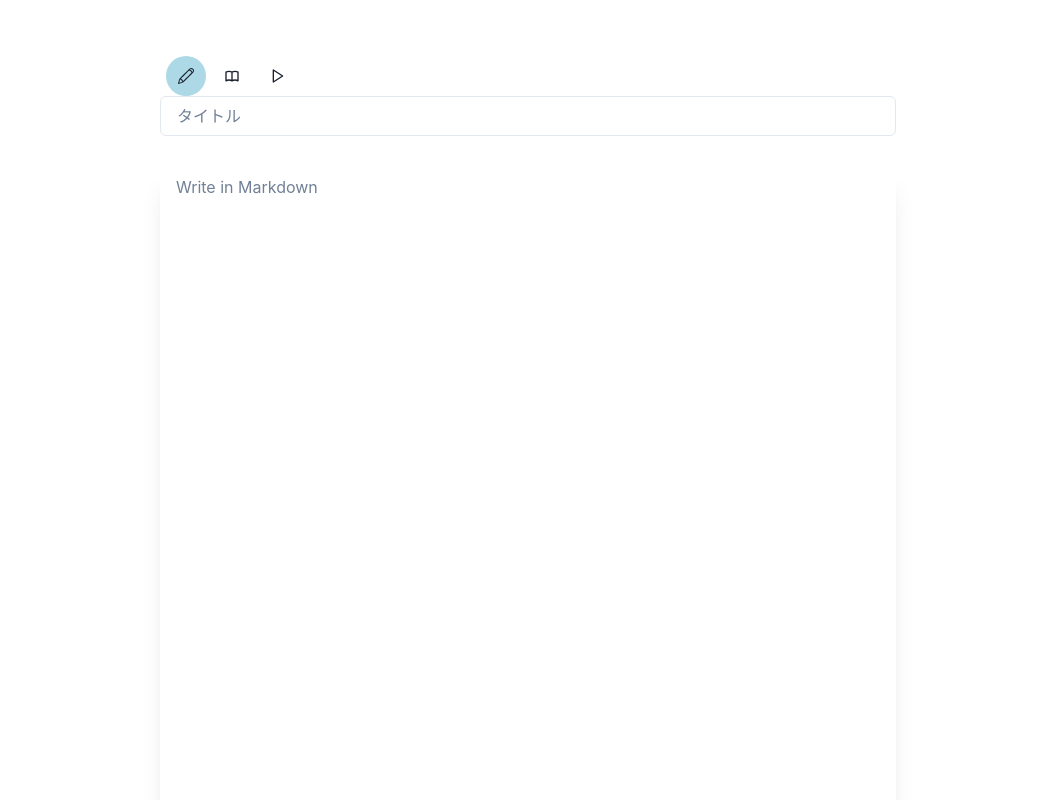
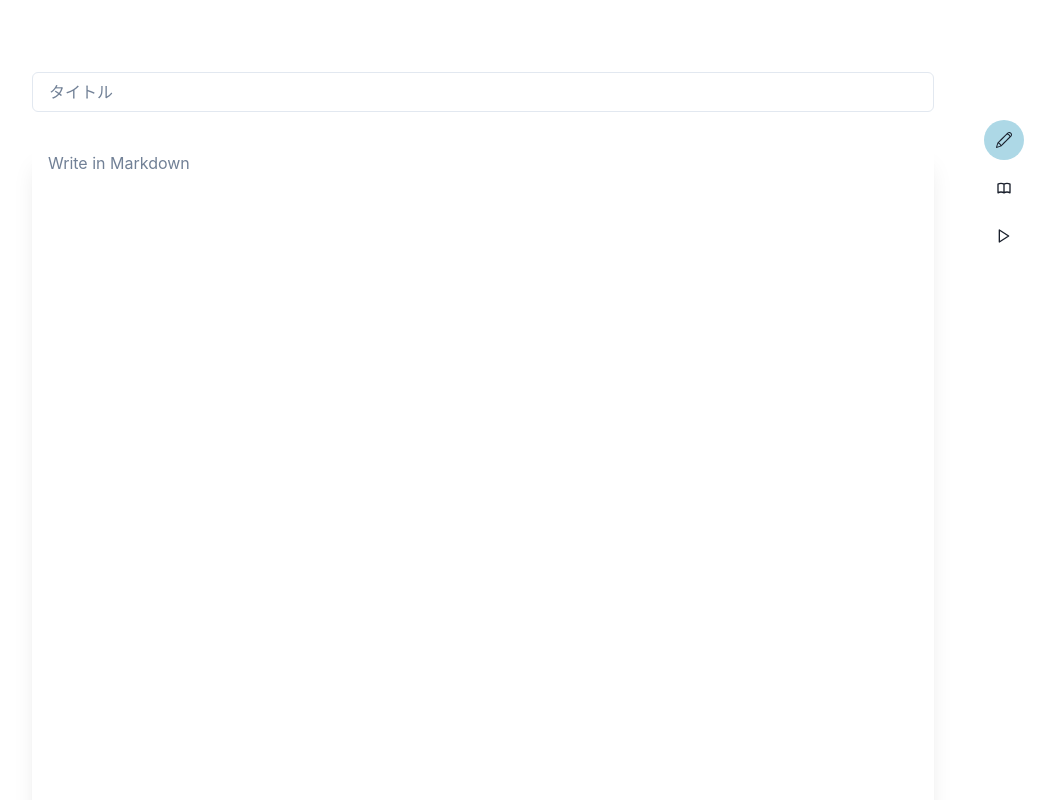
Before and after one commit to winc1980/blog_frontend, a Next.js app: page /post in a window 1280 px wide. Shown: the top 800 px of the page, without its empty margins (112-1167 px from the left). Built offline with nearby package versions, Linux system fonts and the light colour scheme.

Commit message:
記事投稿ページのモード変更デザインの変更

```diff
--- a/components/editor/preview.tsx
+++ b/components/editor/preview.tsx
@@ -1,7 +1,7 @@
 import type React from 'react'
 import remarkGfm from 'remark-gfm'
 import { Prism as SyntaxHighlighter } from 'react-syntax-highlighter'
-import { prism } from 'react-syntax-highlighter/dist/cjs/styles/prism'
+import { tomorrow } from 'react-syntax-highlighter/dist/cjs/styles/prism'
 import 'github-markdown-css/github-markdown.css'
 import ReactMarkdown from 'react-markdown'
 import { CodeProps } from 'react-markdown/lib/ast-to-react'
@@ -23,6 +23,8 @@ const Preview = ({ height, ...props }: Props) => {
       pt={'2'}
       pb={'2'}
       height={height ? height : 'atuo'}
+      bgColor={'white'}
+      color={'black'}
     >
       <ReactMarkdown
         remarkPlugins={[remarkGfm]}
@@ -42,9 +44,10 @@ const Preview = ({ height, ...props }: Props) => {
             const match = /language-(\w+)/.exec(className || '')
             return !inline && match ? (
               <SyntaxHighlighter
-                style={prism}
+                style={tomorrow}
                 language={match[1]}
                 PreTag="div"
+                className="preview-code"
                 {...props}
               >
                 {String(children).replace(/\n$/, '')}
--- a/components/layouts/post.tsx
+++ b/components/layouts/post.tsx
@@ -1,5 +1,5 @@
 import React, { ReactNode } from 'react'
-import { Container, Text } from '@chakra-ui/react'
+import { Container } from '@chakra-ui/react'
 import SimpleNavbar from 'components/simpleNavber'
 import { useRouter } from 'next/router'
 import Footer from 'components/footer'
@@ -14,7 +14,7 @@ export default function Layout({ children }: Props) {
     <>
       <SimpleNavbar path={router.asPath} />
 
-      <Container maxW="container.md" pt={14}>
+      <Container maxW="container.lg" pt={14}>
         {children}
       </Container>
 
--- a/pages/post.tsx
+++ b/pages/post.tsx
@@ -40,9 +40,14 @@ export default function Post() {
 
   return (
     <Layout>
+      <Box display={'flex'} gap={'50px'}>
         <FormControl>
-        <ModeRadioButton mode={mode} updateMode={updateMode} />
-        <Input placeholder="タイトル" mb={'8'} focusBorderColor={'none'} />
+          <Input
+            placeholder="タイトル"
+            mb={'8'}
+            focusBorderColor={'none'}
+            mt={'4'}
+          />
 
           <Box display={'flex'} w={'full'} gap={4} mb={'8'}>
             <Box
@@ -67,6 +72,8 @@ export default function Post() {
             </Button>
           </Box>
         </FormControl>
+        <ModeRadioButton mode={mode} updateMode={updateMode} />
+      </Box>
     </Layout>
   )
 }
@@ -78,11 +85,12 @@ type ModeRadioButtonProps = {
 function ModeRadioButton({ mode, updateMode }: ModeRadioButtonProps) {
   return (
     <Box
-      display={'flex'}
       backgroundColor={'white'}
-      justifyContent={'space-evenly'}
-      w={'36'}
+      position={'sticky'}
+      top={'120px'}
+      height={'200px'}
     >
+      <Box>
         <IconButton
           aria-label="write"
           icon={<SlPencil />}
@@ -94,6 +102,8 @@ function ModeRadioButton({ mode, updateMode }: ModeRadioButtonProps) {
           backgroundColor={mode === 'write' ? 'lightblue' : 'white'}
           onClick={() => updateMode('write')}
         />
+      </Box>
+      <Box mt={'2'}>
         <IconButton
           aria-label="both"
           icon={<HiOutlineBookOpen />}
@@ -105,6 +115,8 @@ function ModeRadioButton({ mode, updateMode }: ModeRadioButtonProps) {
           backgroundColor={mode === 'both' ? 'lightblue' : 'white'}
           onClick={() => updateMode('both')}
         />
+      </Box>
+      <Box mt={'2'}>
         <IconButton
           aria-label="preview"
           icon={<FiPlay />}
@@ -117,5 +129,6 @@ function ModeRadioButton({ mode, updateMode }: ModeRadioButtonProps) {
           onClick={() => updateMode('preview')}
         />
       </Box>
+    </Box>
   )
 }
--- a/styles/globals.css
+++ b/styles/globals.css
@@ -35,3 +35,16 @@ a {
   height: 320px;
   position: absolute;
 }
+
+.preview.markdown-body pre {
+  position: relative;
+  margin-bottom: 3em !important;
+  background-color: #1c2637;
+  color: white;
+}
+
+.preview-code {
+  background-color: #1c2637 !important;
+  padding: 0 !important;
+  margin: 0 !important;
+}
--- a/styles/preview.module.css
+++ b/styles/preview.module.css
@@ -2,7 +2,8 @@
   padding: 10px;
   overflow: auto;
   box-sizing: border-box;
-  color: #abb2bf;
+  background-color: white !important;
+  color: black;
 }
 
 .preview.markdown-body pre {
```
Lines whose indentation alone changed are shown as unchanged.
